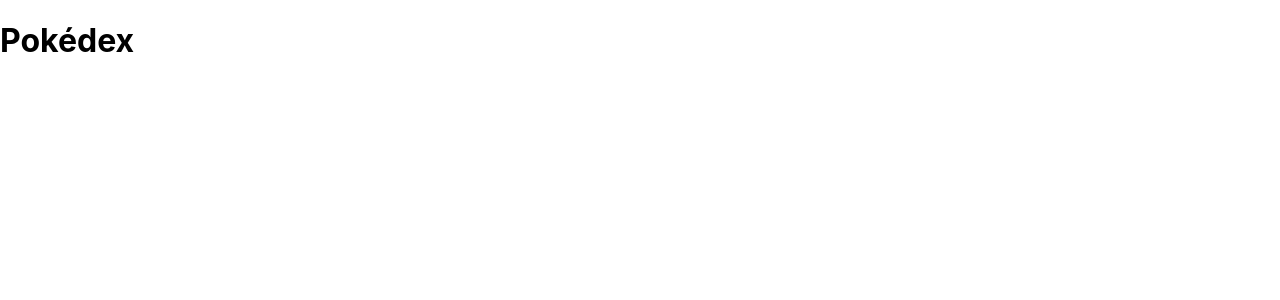
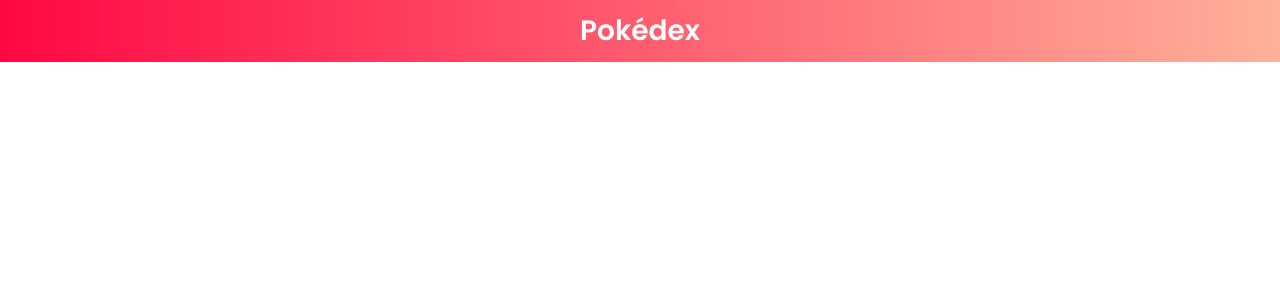
Before and after one commit to LuisDHR/pokedex, a React (Create React App) app: page / in a window 1280 px wide. Shown: the top 300 px of the page. Built offline with nearby package versions, Linux system fonts and the light colour scheme.

Commit message:
Crear componente Titlebar

```diff
--- a/src/App.js
+++ b/src/App.js
@@ -1,8 +1,10 @@
+import Titlebar from "./components/Titlebar/Titlebar"
+
 function App() {
   return (
-    <div>
-      <h1>Pokédex</h1>
-    </div>
+    <>
+      <Titlebar />
+    </>
   );
 }
 
--- a/src/components/Titlebar/Titlebar.js
+++ b/src/components/Titlebar/Titlebar.js
@@ -0,0 +1,14 @@
+// Componente que muestra el título del proyecto (Pokédex)
+// en una barra situada en la parte superior de la página.
+
+import './style.css'
+
+const Titlebar = () => {
+    return (
+        <div className="main-title">
+            Pokédex
+        </div>
+    );
+}
+
+export default Titlebar
--- /dev/null
+++ b/src/components/Titlebar/style.css
@@ -0,0 +1,10 @@
+.main-title {
+    font-family: 'Poppins', sans-serif;
+    font-size: 28px;
+    font-weight: 600;
+    color: white;
+    text-align: center;
+    padding: 10px;
+    background: linear-gradient(90deg, #FF0844 0%, #FFB199 100%);
+    margin-bottom: 15px;
+}
```
Also changed, not shown: src/components/Card/Card.css (deleted), src/components/Card/style.css (added), src/components/List/List.css (deleted), src/components/List/style.css (added), src/components/Titlebar/Titlebar.css (deleted).
